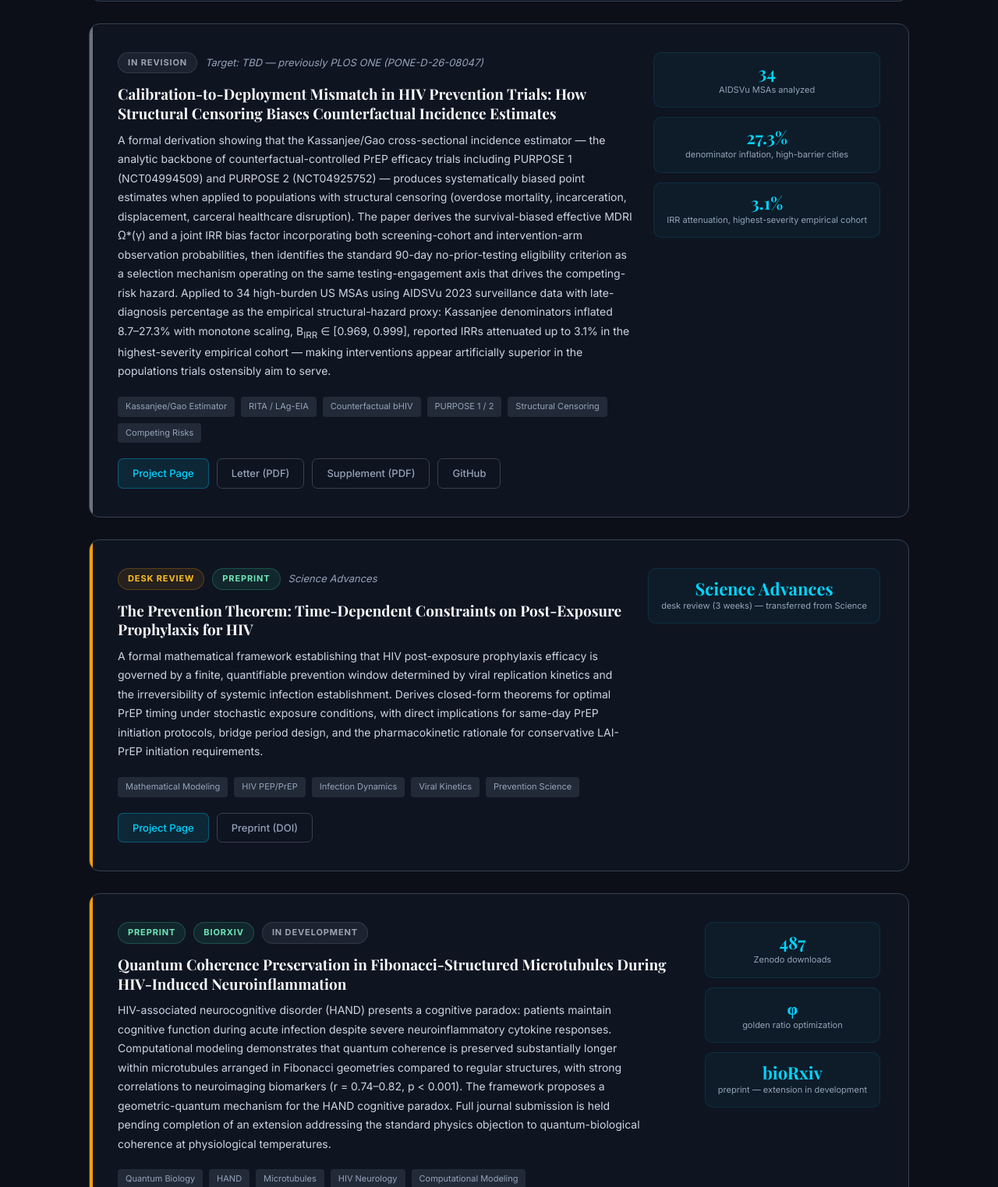
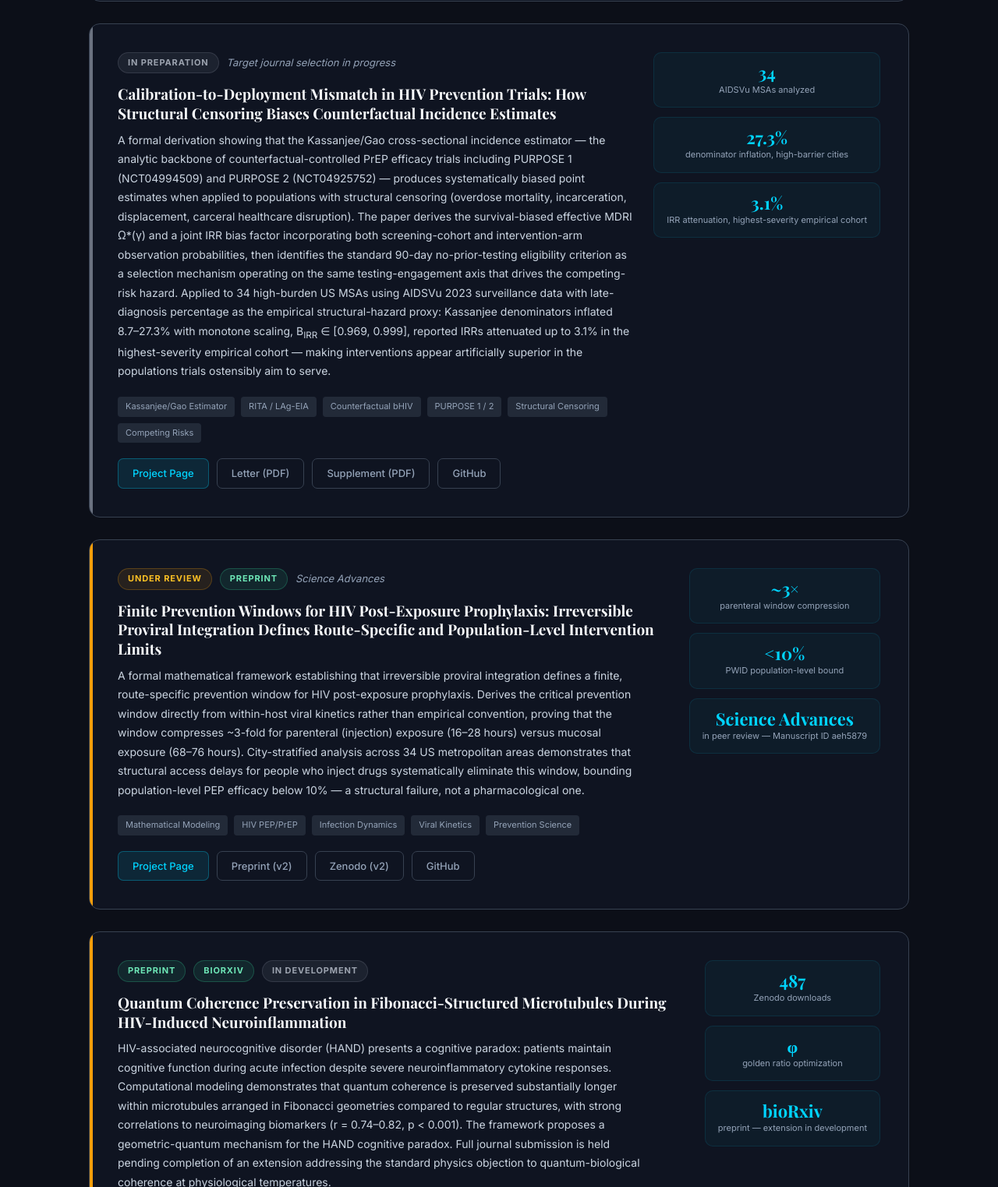
Before and after one commit to Nyx-Dynamics/website, a plain HTML site: page research/index.html in a window 1280 px wide. Shown: the part 2818-4341 px from the top of the page at 78% size. Drawn offline with nearby package versions, Linux system fonts and the light colour scheme.

Commit message:
Research portfolio v2: Prevention Theorem card update, Noise/Calibration/Gatekeeper status corrections

```diff
--- a/research/index.html
+++ b/research/index.html
@@ -257,13 +257,13 @@
         </div>
       </div>
 
-<!-- 3. Noise Decorrelation / eLife -->
-      <div class="project-card review">
+<!-- 3. Noise Decorrelation -->
+      <div class="project-card inprep">
         <div class="project-main">
           <div class="project-meta">
-            <span class="badge badge-review">Under Review</span>
+            <span class="badge badge-inprep">In Revision</span>
             <span class="badge badge-preprint">bioRxiv</span>
-            <span class="project-journal">eLife &mdash; Tracking #2026-07722</span>
+            <span class="project-journal">Preparing resubmission</span>
           </div>
           <h3 class="project-title">Noise Correlation Length Distinguishes Neurometabolic Protection from Vulnerability Across HIV Infection Phases</h3>
           <p class="project-desc">A signal processing framework demonstrating that noise correlation length &mdash; a measure of spatial autocorrelation in metabolic fluctuation patterns &mdash; reliably distinguishes neuroprotective from neurovulnerable states across phases of HIV infection. Provides a computationally tractable biomarker framework for neurometabolic monitoring in people living with HIV, with implications for early detection of HIV-associated neurocognitive disorders. The current version incorporates the first publicly available open-source consolidated dataset of phase-specific HIV neuro-metabolic MRS data &mdash; 49 observations across 7 independent human cohorts spanning four decades of published literature (1985&ndash;2021) &mdash; released as an independent scientific contribution to the HAND neuroimaging field.</p>
@@ -294,8 +294,8 @@
             <div class="aside-label">literature span</div>
           </div>
           <div class="aside-stat">
-            <div class="aside-num">eLife</div>
-            <div class="aside-label">under review &mdash; submitted March 2026</div>
+            <div class="aside-num">In Revision</div>
+            <div class="aside-label">preparing resubmission &mdash; scope realignment</div>
           </div>
         </div>
       </div>
@@ -348,8 +348,8 @@
       <div class="project-card inprep">
         <div class="project-main">
           <div class="project-meta">
-            <span class="badge badge-inprep">In Revision</span>
-            <span class="project-journal">Target: TBD &mdash; previously PLOS ONE (PONE-D-26-08047)</span>
+            <span class="badge badge-inprep">In Preparation</span>
+            <span class="project-journal">Target journal selection in progress</span>
           </div>
           <h3 class="project-title">Calibration-to-Deployment Mismatch in HIV Prevention Trials: How Structural Censoring Biases Counterfactual Incidence Estimates</h3>
           <p class="project-desc">A formal derivation showing that the Kassanjee/Gao cross-sectional incidence estimator &mdash; the analytic backbone of counterfactual-controlled PrEP efficacy trials including PURPOSE 1 (NCT04994509) and PURPOSE 2 (NCT04925752) &mdash; produces systematically biased point estimates when applied to populations with structural censoring (overdose mortality, incarceration, displacement, carceral healthcare disruption). The paper derives the survival-biased effective MDRI &Omega;*(&gamma;) and a joint IRR bias factor incorporating both screening-cohort and intervention-arm observation probabilities, then identifies the standard 90-day no-prior-testing eligibility criterion as a selection mechanism operating on the same testing-engagement axis that drives the competing-risk hazard. Applied to 34 high-burden US MSAs using AIDSVu 2023 surveillance data with late-diagnosis percentage as the empirical structural-hazard proxy: Kassanjee denominators inflated 8.7&ndash;27.3% with monotone scaling, B<sub>IRR</sub> &isin; [0.969, 0.999], reported IRRs attenuated up to 3.1% in the highest-severity empirical cohort &mdash; making interventions appear artificially superior in the populations trials ostensibly aim to serve.</p>
@@ -388,12 +388,12 @@
       <div class="project-card review">
         <div class="project-main">
           <div class="project-meta">
-            <span class="badge badge-review">Desk Review</span>
+            <span class="badge badge-review">Under Review</span>
             <span class="badge badge-preprint">Preprint</span>
             <span class="project-journal">Science Advances</span>
           </div>
-          <h3 class="project-title">The Prevention Theorem: Time-Dependent Constraints on Post-Exposure Prophylaxis for HIV</h3>
-          <p class="project-desc">A formal mathematical framework establishing that HIV post-exposure prophylaxis efficacy is governed by a finite, quantifiable prevention window determined by viral replication kinetics and the irreversibility of systemic infection establishment. Derives closed-form theorems for optimal PrEP timing under stochastic exposure conditions, with direct implications for same-day PrEP initiation protocols, bridge period design, and the pharmacokinetic rationale for conservative LAI-PrEP initiation requirements.</p>
+          <h3 class="project-title">Finite Prevention Windows for HIV Post-Exposure Prophylaxis: Irreversible Proviral Integration Defines Route-Specific and Population-Level Intervention Limits</h3>
+          <p class="project-desc">A formal mathematical framework establishing that irreversible proviral integration defines a finite, route-specific prevention window for HIV post-exposure prophylaxis. Derives the critical prevention window directly from within-host viral kinetics rather than empirical convention, proving that the window compresses ~3-fold for parenteral (injection) exposure (16&ndash;28 hours) versus mucosal exposure (68&ndash;76 hours). City-stratified analysis across 34 US metropolitan areas demonstrates that structural access delays for people who inject drugs systematically eliminate this window, bounding population-level PEP efficacy below 10% &mdash; a structural failure, not a pharmacological one.</p>
           <div class="project-tags">
             <span class="project-tag">Mathematical Modeling</span>
             <span class="project-tag">HIV PEP/PrEP</span>
@@ -403,13 +403,23 @@
           </div>
           <div class="project-links">
             <a href="/research/prevention-theorem/" class="link-primary">Project Page</a>
-            <a href="https://doi.org/10.20944/preprints202601.1090.v1" target="_blank" rel="noopener" class="link-secondary">Preprint (DOI)</a>
+            <a href="https://doi.org/10.20944/preprints202601.1090.v2" target="_blank" rel="noopener" class="link-secondary">Preprint (v2)</a>
+            <a href="https://doi.org/10.5281/zenodo.20044747" target="_blank" rel="noopener" class="link-secondary">Zenodo (v2)</a>
+            <a href="https://github.com/Nyx-Dynamics/Prevention-Theorem" target="_blank" rel="noopener" class="link-secondary">GitHub</a>
           </div>
         </div>
         <div class="project-aside">
           <div class="aside-stat">
+            <div class="aside-num">~3&times;</div>
+            <div class="aside-label">parenteral window compression</div>
+          </div>
+          <div class="aside-stat">
+            <div class="aside-num">&lt;10%</div>
+            <div class="aside-label">PWID population-level bound</div>
+          </div>
+          <div class="aside-stat">
             <div class="aside-num">Science Advances</div>
-            <div class="aside-label">desk review (3 weeks) &mdash; transferred from Science</div>
+            <div class="aside-label">in peer review &mdash; Manuscript ID aeh5879</div>
           </div>
         </div>
       </div>
@@ -453,11 +463,11 @@
       </div>
 
       <!-- 7. Editorial Gatekeeping -->
-      <div class="project-card review">
+      <div class="project-card inprep">
         <div class="project-main">
           <div class="project-meta">
-            <span class="badge badge-review">Under Review</span>
-            <span class="project-journal">BMJ</span>
+            <span class="badge badge-inprep">In Preparation</span>
+            <span class="project-journal">Target journal selection in progress</span>
           </div>
           <h3 class="project-title">Quantitative Competence and Editorial Gatekeeping at Major US Medical Journals</h3>
           <p class="project-desc">A cross-sectional audit of 9 major US medical journals finds that 0 of 14 editors-in-chief hold formal ML/AI training, first-author ML publications, or quantitative doctoral degrees. These journals collectively publish 0.115% of global PubMed-indexed ML/AI biomedical output (263 of 227,731 papers, 2023&ndash;2025). Predictive models estimate triage error rates of 45&ndash;78% for quantitatively intensive manuscripts submitted to these venues.</p>
@@ -483,8 +493,8 @@
             <div class="aside-label">of global ML/AI biomedical output</div>
           </div>
           <div class="aside-stat">
-            <div class="aside-num">BMJ</div>
-            <div class="aside-label">submitted March 2026</div>
+            <div class="aside-num">In Prep</div>
+            <div class="aside-label">manuscript finalization</div>
           </div>
 </div>
       </div>
```
